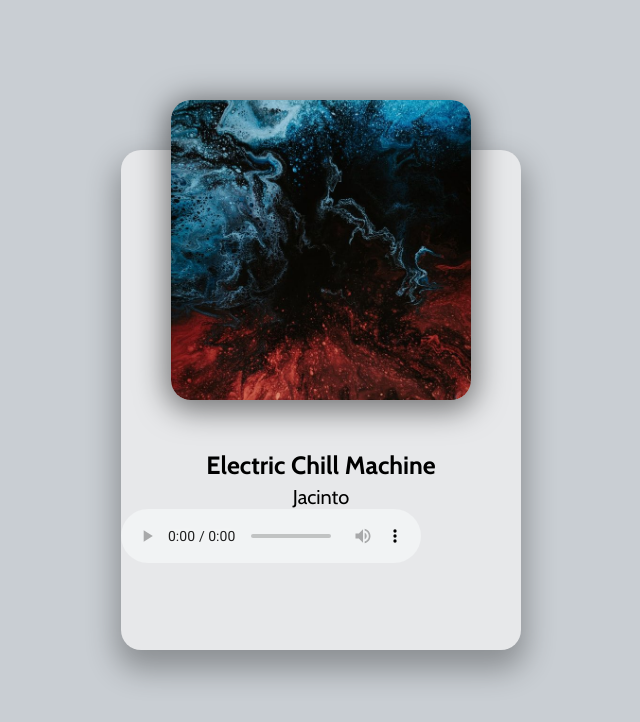
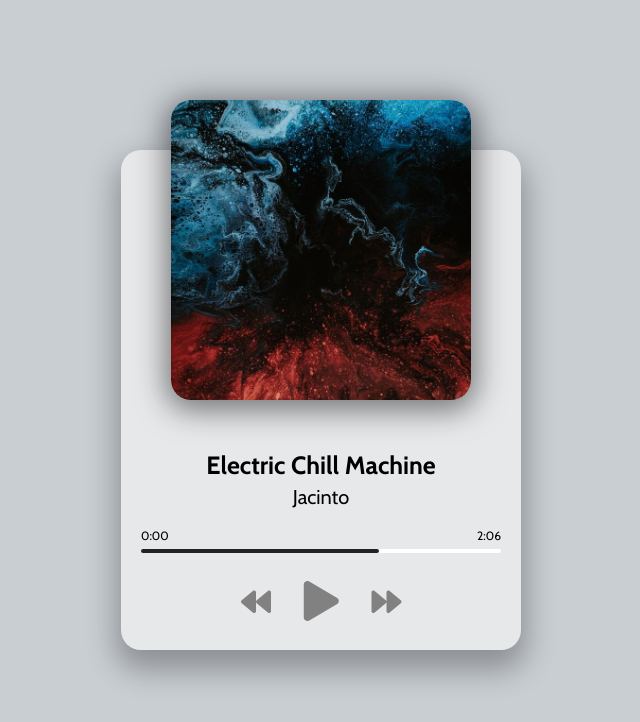
Before and after one commit to enwadiogbu/music-player, a plain HTML site: page index.html in a window 1280 px wide. Shown: the whole page, without its empty margins (319-959 px from the left). Drawn offline with nearby package versions, Linux system fonts and the light colour scheme.

Commit message:
creating the player controls buttons from scratch utilizing font awesome icons with html and css

```diff
--- a/index.html
+++ b/index.html
@@ -16,7 +16,23 @@
          </div>
          <h2 id="title">Electric Chill Machine</h2>
          <h3 id="artist">Jacinto</h3>
-         <audio src="music/jacinto-1.mp3" controls></audio>
+         <audio src="music/jacinto-1.mp3"></audio>
+         <!-- Progress -->
+          <div class="progress-container" id="progress-container">
+            <div class="progress" id="progress"></div>
+            <div class="duration-wrapper">
+                <span id="current-time">0:00</span>
+                <span id="duration">2:06</span>
+            </div>
+          </div>
+          <!-- Controls -->
+           <div class="player-controls">
+            <i class="fas fa-backward" id="prev" title="Previous"></i>
+
+            <i class="fas fa-play main-button" id="play" title="Play"></i>
+
+            <i class="fas fa-forward" id="next" title="Next"></i>
+           </div>
     </div>
     <!-- Script -->
     <script src="script.js"></script>
--- a/style.css
+++ b/style.css
@@ -93,6 +93,12 @@ h3 {
   font-size: 30px;
   color: rgb(129, 129, 129);
   margin-right: 30px;
+  cursor: pointer;
+  user-select: none;
+}
+
+.fas:hover {
+  filter: brightness(80%);
 }
 
 .main-button {
```
